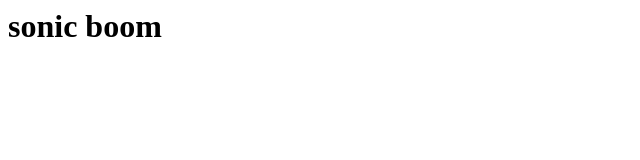
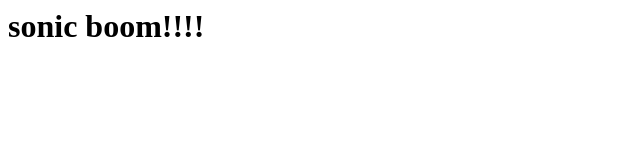
Before and after one commit to agiosKatastrof/containers, a plain HTML site: page index.html in a window 1280 px wide. Shown: the full height of the page, 0-640 px from the left. Drawn offline with Linux system fonts and the light colour scheme.

```diff
--- a/index.html
+++ b/index.html
@@ -1,5 +1,5 @@
 <html>
 	<body>
-		<h1>sonic boom</h1>
+		<h1>sonic boom!!!!</h1>
 	</body>
 </html>
```
Also changed, not shown: index2.html (deleted, +0 -5 lines), dockernotes.txt, 1 other file.
